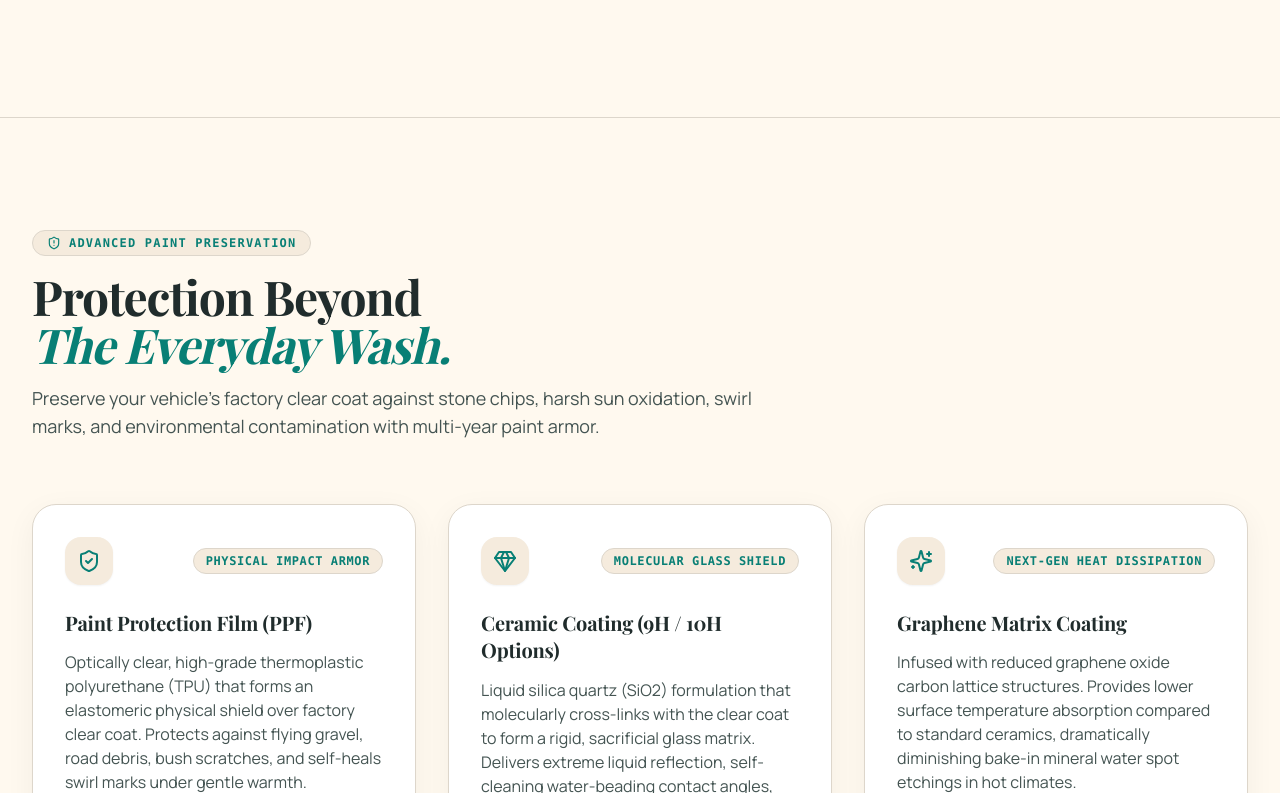
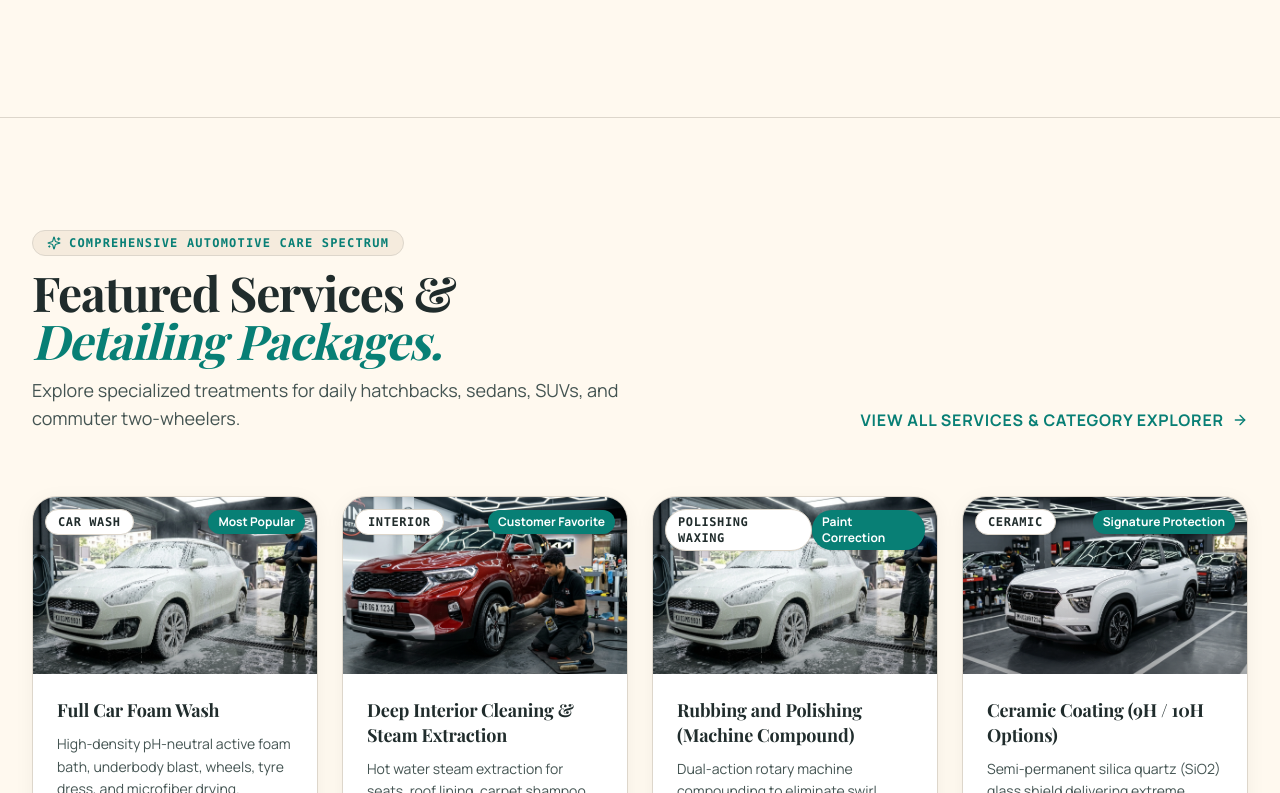
Before and after one commit to Roiprojects/express-car-wash, a Next.js app: page / in a window 1280 px wide. Shown: the part 2767-3560 px from the top of the page. Built offline with nearby package versions, Linux system fonts and the light colour scheme; a web font is replaced by a local one.

Commit message:
feat: remove 'Protection Beyond The Everyday Wash' section from homepage

```diff
--- a/src/app/page.tsx
+++ b/src/app/page.tsx
@@ -4,7 +4,6 @@ import React from 'react';
 import LightHeroSection from '@/components/home/LightHeroSection';
 import EverydayCarsStrip from '@/components/home/EverydayCarsStrip';
 import AboutPreview from '@/components/home/AboutPreview';
-import PaintProtectionSection from '@/components/home/PaintProtectionSection';
 import FeaturedServices from '@/components/home/FeaturedServices';
 import WhyChooseUs from '@/components/home/WhyChooseUs';
 import PricingPreview from '@/components/home/PricingPreview';
@@ -28,28 +27,25 @@ export default function HomePage() {
       {/* 03: Brand Overview & Philosophy */}
       <AboutPreview />
 
-      {/* 04: Dedicated Paint Protection Section (PPF, Ceramic, Graphene) */}
-      <PaintProtectionSection />
-
-      {/* 05: Featured Services Grid */}
+      {/* 04: Featured Services Grid */}
       <FeaturedServices onOpenBookingWithService={(id) => openBooking(id)} />
 
-      {/* 06: Why Vehicle Owners Choose Us Marquee */}
+      {/* 05: Why Vehicle Owners Choose Us Marquee */}
       <WhyChooseUs />
 
-      {/* 07: Pricing Preview & Vehicle Tiers */}
+      {/* 06: Pricing Preview & Vehicle Tiers */}
       <PricingPreview onOpenBookingWithService={(id) => openBooking(id)} />
 
-      {/* 08: 3-Branch Network Section */}
+      {/* 07: 3-Branch Network Section */}
       <BranchLocations />
 
-      {/* 09: Before / After Transformations */}
+      {/* 08: Before / After Transformations */}
       <InteractiveBeforeAfter />
 
-      {/* 10: Infinite Scrolling Customer Testimonials */}
+      {/* 09: Infinite Scrolling Customer Testimonials */}
       <TestimonialsPreview />
 
-      {/* 11: Final Conversion CTA */}
+      {/* 10: Final Conversion CTA */}
       <ConversionCTA onOpenBooking={() => openBooking()} />
     </>
   );
```
